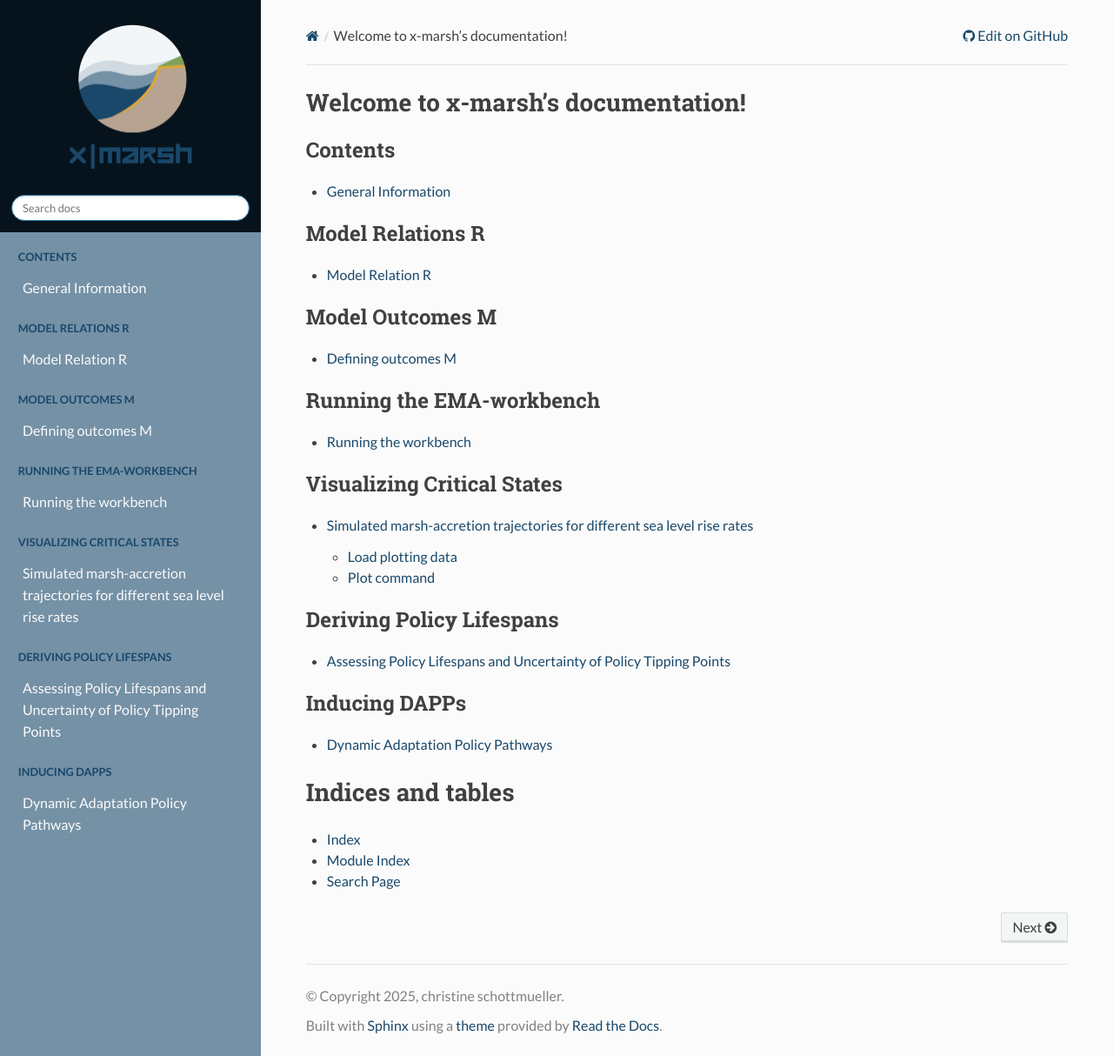
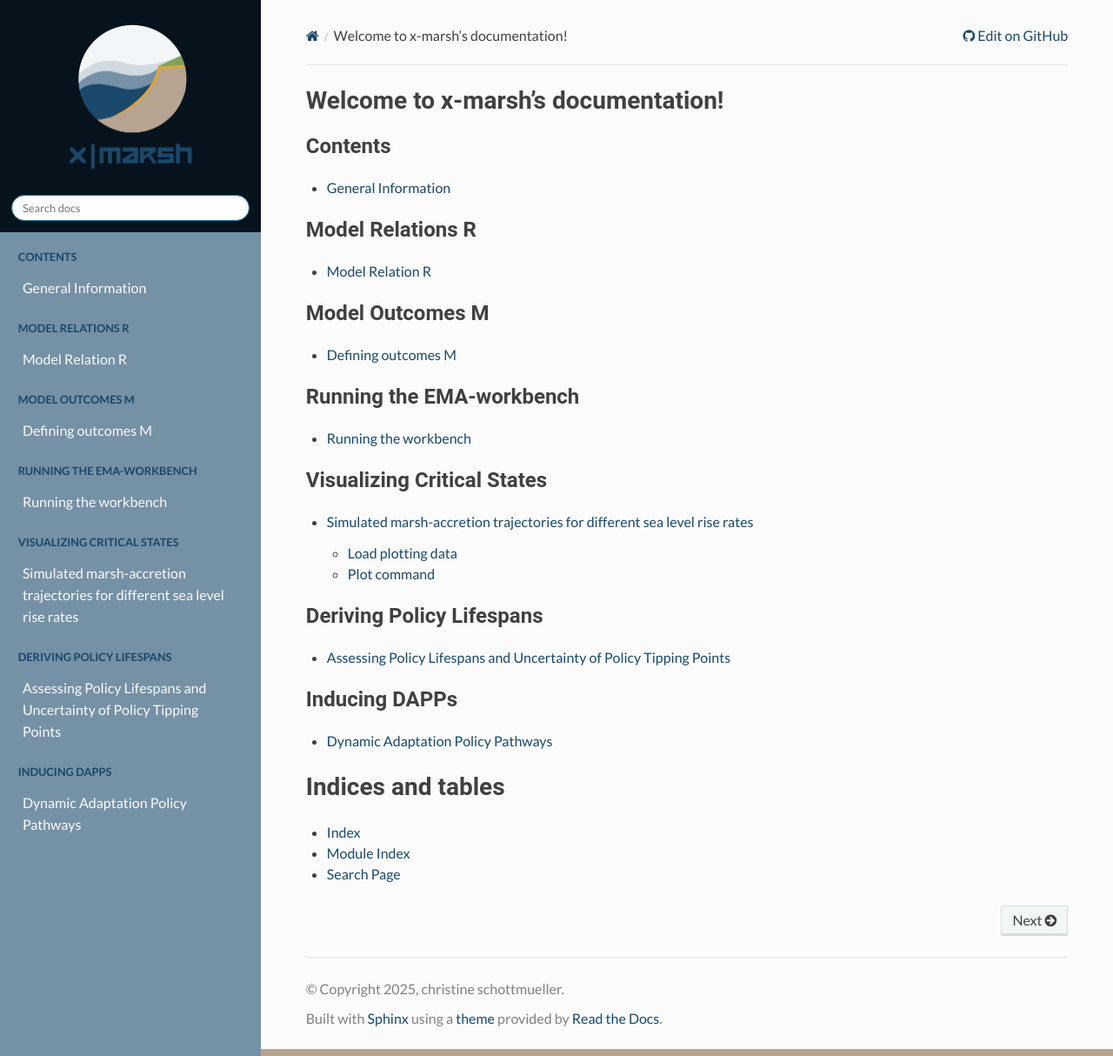
Before and after one commit to christineschottmueller/x-marsh, a Sphinx documentation site: the page built from docs/index.rst, in a window 1280 px wide and 1214 px high. Shown: the whole window at 87% size. Built offline with Sphinx 7.4.7 and the Read the Docs theme 3.1.0, drawn with Linux system fonts in a browser that asks for light colours.

Commit message:
Update custom.css

```diff
--- a/docs/_static/custom.css
+++ b/docs/_static/custom.css
@@ -2,6 +2,12 @@
 
 body {
     font-family: 'Lato', sans-serif;
+}
+
+
+.rst-content .toctree-wrapper > p.caption, h1, h2, h3, h4, h5, h6, legend {
+  font-weight: 700;
+  font-family: "Roboto", "Helvetica Neue", Arial, sans-serif;
 }
 
 /* Mobile top bar */
```
